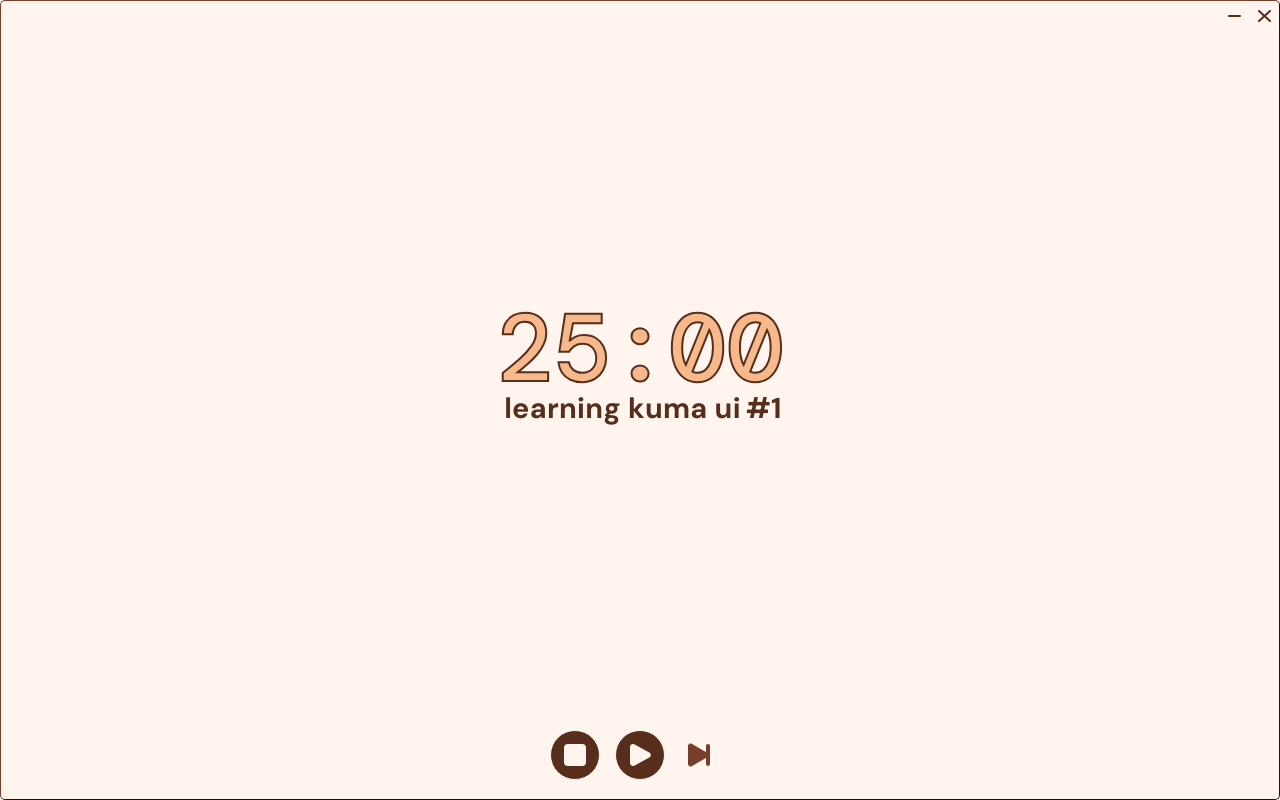
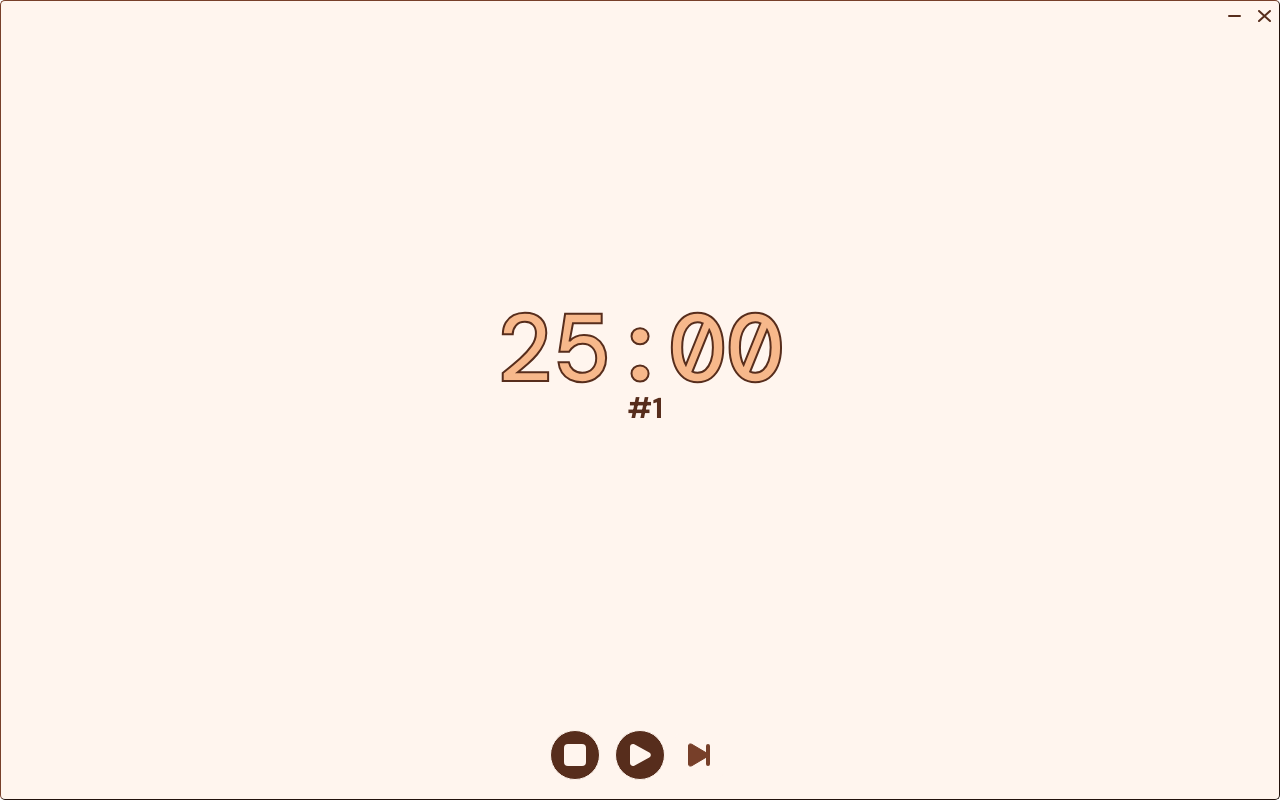
Before and after one commit to alexeira/pomodoro, a React (Vite) app: page / in a window 1280 px wide. Built offline with nearby package versions, Linux system fonts and the light colour scheme.

Commit message:
chore(doing): pending funcionality

```diff
--- a/src/components/pomodoro/Doing.tsx
+++ b/src/components/pomodoro/Doing.tsx
@@ -4,15 +4,14 @@ import { CycleCounter } from './CycleCounter'
 import './Doing.css'
 
 export function Doing() {
-  const { isRunning, pomodoro } = usePomodoro()
-  const { doing } = pomodoro
+  const { isRunning } = usePomodoro()
 
   return (
     <div
       aria-disabled={isRunning}
       className={`doing-section ${isRunning ? 'doing-animation' : ''}`}
     >
-      <span className="text-doing">{doing}</span>
+      {/* <span className="text-doing">{doing}</span> */}
       <CycleCounter />
     </div>
   )
```
